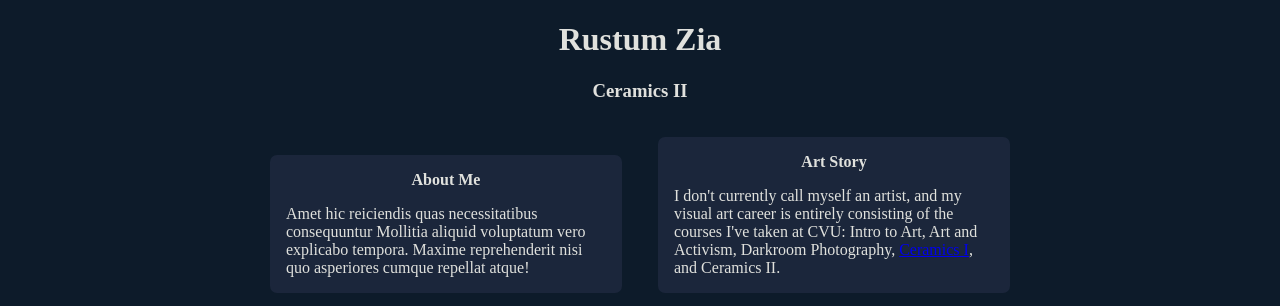
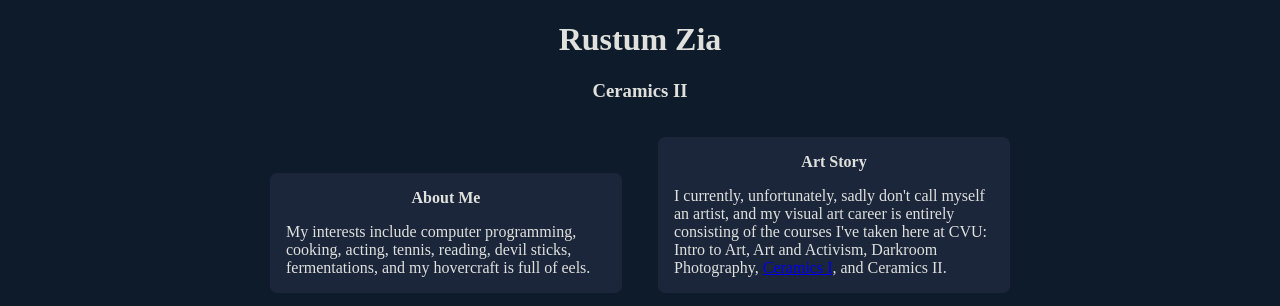
Before and after one commit to RustumZia/ceramics-ii-portfolio, a plain HTML site: page index.html in a window 1280 px wide. Shown: the top 306 px of the page. Drawn offline with Linux system fonts and the light colour scheme; grey boxes are pictures that could not be loaded.

Commit message:
about me

```diff
--- a/index.html
+++ b/index.html
@@ -13,12 +13,12 @@
   <div class="center">
     <div id="about-me" class="fancybox">
       <div class="fancybox-head">About Me</div>
-      Amet hic reiciendis quas necessitatibus consequuntur Mollitia aliquid voluptatum vero explicabo tempora. Maxime reprehenderit nisi quo asperiores cumque repellat atque!
+       My interests include computer programming, cooking, acting, tennis, reading, devil sticks, fermentations, and my hovercraft is full of eels.
     </div>
 
     <div id="" class="fancybox">
       <div class="fancybox-head">Art Story</div>
-      I don't currently call myself an artist, and my visual art career is entirely consisting of the courses I've taken at CVU: Intro to Art, Art and Activism, Darkroom Photography,
+      I currently, unfortunately, sadly don't call myself an artist, and my visual art career is entirely consisting of the courses I've taken here at CVU: Intro to Art, Art and Activism, Darkroom Photography,
       <a href="https://docs.google.com/presentation/d/1FoueIQruReHtgW4p3kRH1EINqYlaYCQCrBw1MnGclF0/">Ceramics I</a>, and Ceramics II.
     </div>
   </div>
```
